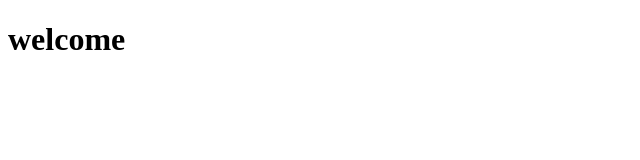
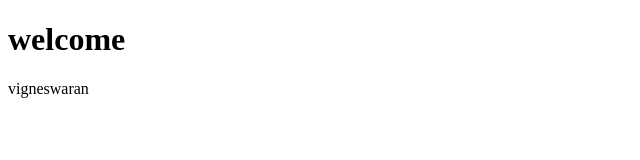
Before and after one commit to vigneswaran162/sample, a plain HTML site: page index.html in a window 1280 px wide. Shown: the whole page, without its empty margins (0-640 px from the left). Drawn offline with Linux system fonts and the light colour scheme.

Commit message:
Update index.html

```diff
--- a/index.html
+++ b/index.html
@@ -7,5 +7,6 @@
 </head>
 <body>
     <h1>welcome</h1>
+     vigneswaran
 </body>
 </html>
```
